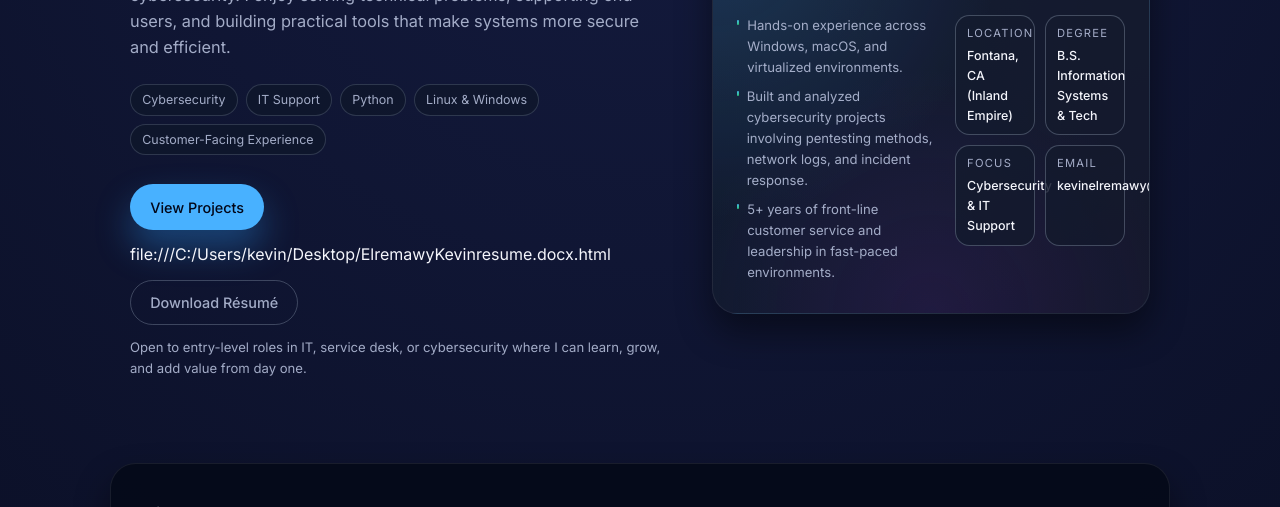
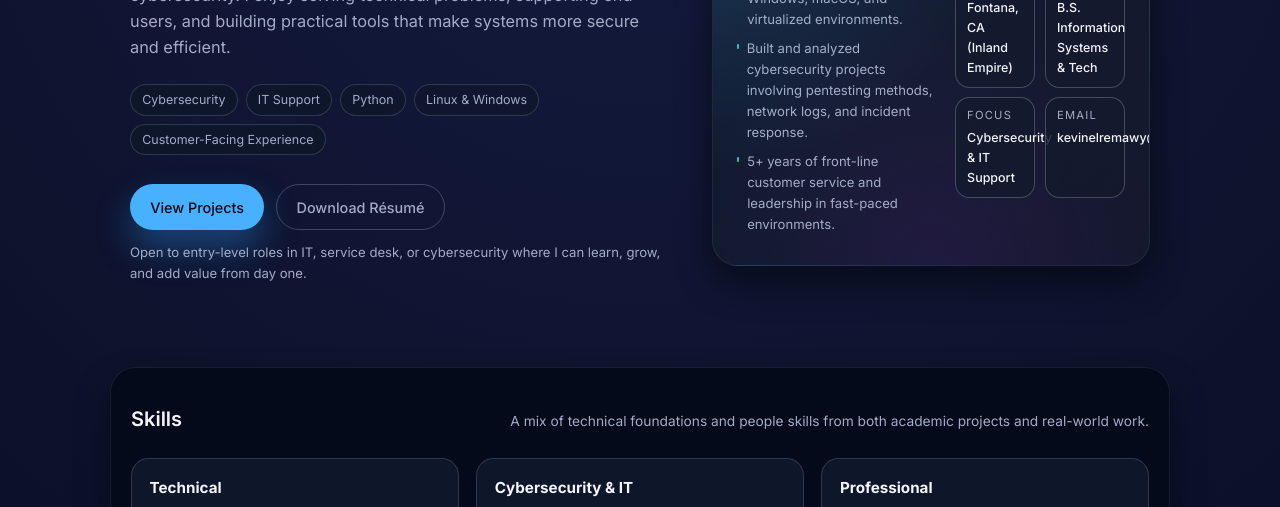
Before and after one commit to kevinelremawy/kevinelremawy.github.io, a plain HTML site: page index.html in a window 1280 px wide. Shown: the part 244-751 px from the top of the page. Drawn offline with Linux system fonts and the light colour scheme.

Commit message:
Update index.html

```diff
--- a/index.html
+++ b/index.html
@@ -730,11 +730,14 @@
               <span class="chip">Linux &amp; Windows</span>
               <span class="chip">Customer-Facing Experience</span>
             </div>
-            <div class="hero-actions">
+           <div class="hero-actions">
               <a href="#projects" class="btn">View Projects</a>
-              file:///C:/Users/kevin/Desktop/ElremawyKevinresume.docx.html
-              <a href="#" class="btn btn-secondary">Download Résumé</a>
-            </div>
+
+              <a href="Kevin_Elremawy_Resume.pdf" class="btn btn-secondary" target="_blank">
+              Download Résumé
+              </a>
+          </div>
+
             <p class="hero-note">
               Open to entry-level roles in IT, service desk, or cybersecurity where I can learn, grow,
               and add value from day one.
```
